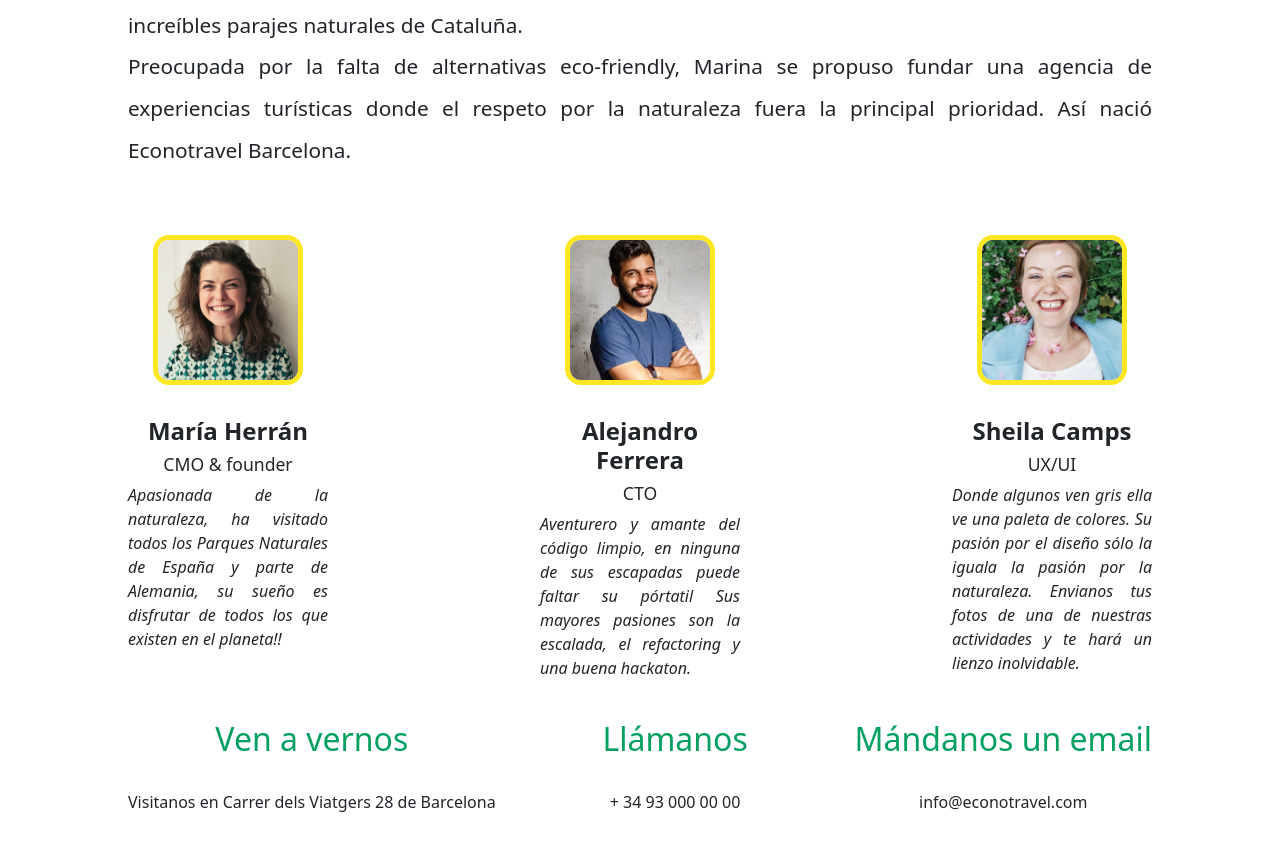
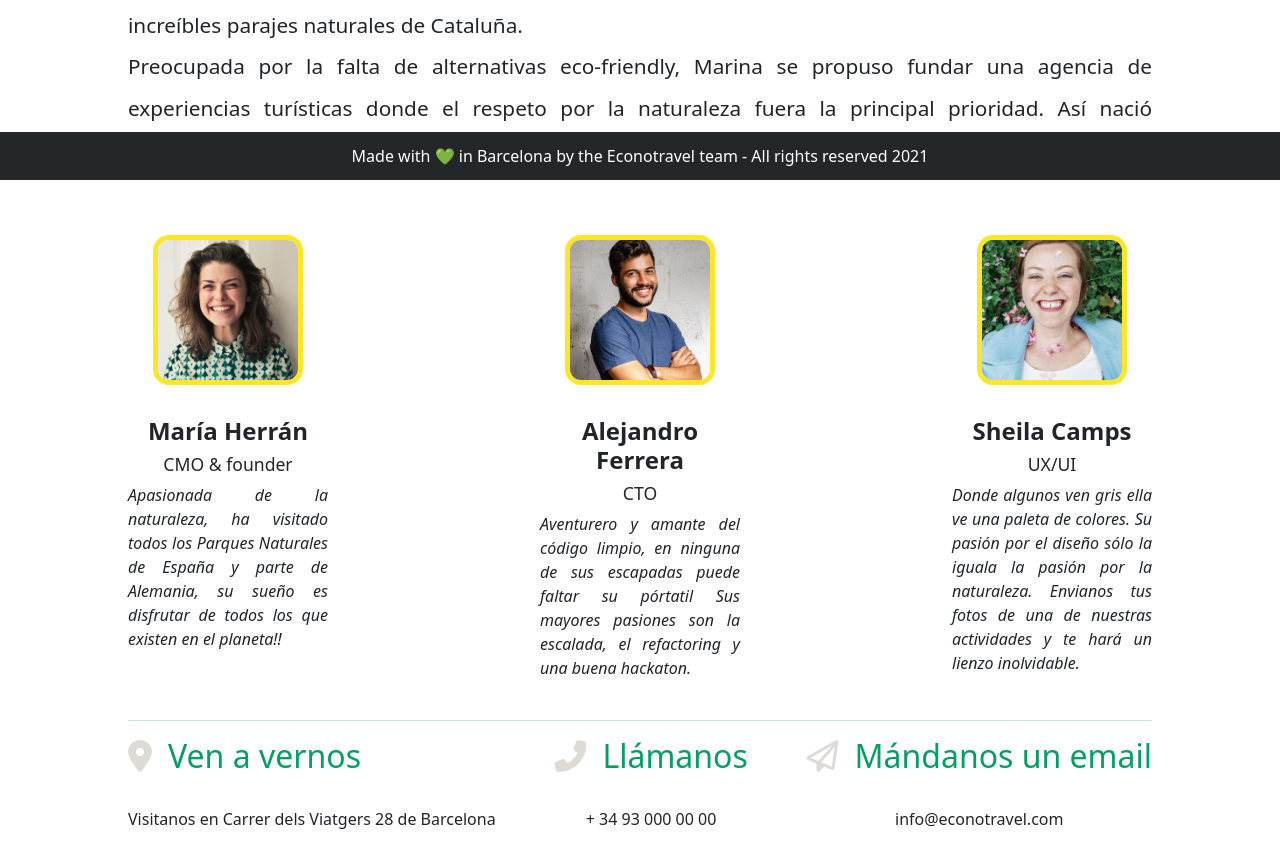
Before and after one commit to yassscoder/Econotravel-app-starter-6, a React app in the folder web-client/: page /quienessomos in a window 1280 px wide. Shown: the part 620-1488 px from the top of the page. Built offline with nearby package versions, Linux system fonts and the light colour scheme.

Commit message:
creacion footer y cambios en tarjetas

```diff
--- a/web-client/src/js/components/App.jsx
+++ b/web-client/src/js/components/App.jsx
@@ -7,11 +7,13 @@ import {QuienesSomos} from "./quienesSomos";
 import {Home} from "./home";
 
 import {QuienesSomos2} from "./QuienesSomos2";
+import {Footer} from "./Footer";
 
 export const App = () => {
 
      return <Router>
                     <NavigationBar/>
+
                          <Switch>
                              <Route exact path="/">
                                  <Home />
@@ -29,7 +31,7 @@ export const App = () => {
                                      <Reservas />
                                  </Route>
                          </Switch>
-
+                    <Footer/>
             </Router>
 
 }
--- a/web-client/src/js/components/Experiencias.jsx
+++ b/web-client/src/js/components/Experiencias.jsx
@@ -27,10 +27,17 @@ export const Experiencias = () => <section className={"containerPageExperiences"
         <div className="card-text">Disfruta de la impresionante Montaña de Montserrat donde encontraréis
             el Museo con las salas modernistas de Puig i Cadafalch, lugar que acoge colecciones de gran
             valor en el corazón de la emblemática montaña.</div>
+        <h6 className={"durationExperience"}><i className="fas fa-stopwatch"></i> 1 hora</h6>
         <div className="card-like-bar">
 
             <div className="like-text">
                 <Link className={"btn-reservas2"} to={"/reservas"} >Descubre +</Link>
+            </div>
+            <div className={"priceExperience"}>
+                <p>150€</p>
+            </div>
+            <div>
+                {/*<Link className={"btn-reservas3"} to={"/reservas"} >Reserva ya</Link>*/}
             </div>
         </div>
     </div>
@@ -49,6 +56,7 @@ export const Experiencias = () => <section className={"containerPageExperiences"
         <div className="card-text">Disfruta de un hermoso paseo en bicicleta por el increíble
             Parque Natural del Montseny. Una escapada veraniega perfecta para parejas, familias
             y amigos que nos permitirá conocer nuevos y sorprendentes lugares</div>
+        <h6 className={"durationExperience"}><i className="fas fa-stopwatch"></i> 1 hora</h6>
         <div className="card-like-bar">
 
             <div className="like-text">
@@ -71,6 +79,7 @@ export const Experiencias = () => <section className={"containerPageExperiences"
         <div className="card-text">Disfruta de un hermoso paseo acuático en barco de vela por
             la increíble costa de Barcelona. Una escapada veraniega apta incluso para los días
             más calurosos del año.</div>
+        <h6 className={"durationExperience"}><i className="fas fa-stopwatch"></i> 1 hora</h6>
         <div className="card-like-bar">
 
             <div className="like-text">
@@ -93,6 +102,7 @@ export const Experiencias = () => <section className={"containerPageExperiences"
         <div className="card-text">Desplazarse a pie es una de las mejores formas de descubrir
             las maravillas modernistas que se esconden en el barcelonés distrito del Eixample,
             ubicado en el centro de la ciudad. </div>
+        <h6 className={"durationExperience"}><i className="fas fa-stopwatch"></i> 1 hora</h6>
         <div className="card-like-bar">
 
             <div className="like-text">
@@ -115,6 +125,7 @@ export const Experiencias = () => <section className={"containerPageExperiences"
         <div className="card-text">Comparte con los más pequeños las maravillas de la naturaleza.
             En esta excursión breve de tres horas, podréis plantar vuestras propias hortalizas y
             verduras en el huerto de Can Gilabert, ubicado en el corazón del Montbaig.</div>
+        <h6 className={"durationExperience"}><i className="fas fa-stopwatch"></i> 1 hora</h6>
         <div className="card-like-bar">
 
             <div className="like-text">
@@ -138,6 +149,7 @@ export const Experiencias = () => <section className={"containerPageExperiences"
             la Cripta de Gaudí, declarada Patrimonio de la Humanidad por la UNESCO en 2005,
             la Colonia Güell y la exposición permanente,
             ubicada en la antigua cooperativa de la Colonia, inaugurada en el año 2008.</div>
+        <h6 className={"durationExperience"}><i className="fas fa-stopwatch"></i> 1 hora</h6>
         <div className="card-like-bar">
 
             <div className="like-text">
--- /dev/null
+++ b/web-client/src/js/components/Footer.jsx
@@ -0,0 +1,8 @@
+import * as React from "react";
+
+
+export const Footer = () =>(
+    <footer>
+        <p>Made with 💚 in Barcelona by the Econotravel team - All rights reserved 2021</p>
+    </footer>
+)
--- a/web-client/src/js/components/QuienesSomos2.jsx
+++ b/web-client/src/js/components/QuienesSomos2.jsx
@@ -35,7 +35,7 @@ export function QuienesSomos2() {
     return (
         <Fragment>
 
-                    <img className={"imgPrincipalAbout"} src={principalWho}/>
+                    <img className={"imgPrincipalAbout"} src={principalWho} alt={"ilustración pareja viajeros"}/>
             <div className={"wrapper"}>
             <section className={"aboutUs"}>
                 <h2>Nuestra historia</h2>
@@ -44,18 +44,30 @@ export function QuienesSomos2() {
                 Preocupada por la falta de alternativas eco-friendly, Marina se propuso fundar una agencia de experiencias turísticas donde el respeto por la naturaleza fuera la principal prioridad. Así nació Econotravel Barcelona.
             </section>
             <PeopleList people={people}/>
+                <div className={"lineaHr"}>
+                <hr/>
+                </div>
             <section className={"contactUs"}>
-                <div className={"where"}>
-                    <h2>Ven a vernos</h2>
+                <div className={"wrapperContact"}>
+                    <div className={"wrapperDataContact"}>
+                        <i className="fas fa-map-marker-alt"></i>
+                        <h2>Ven a vernos</h2>
+                    </div>
                     <p>Visitanos en Carrer dels Viatgers 28 de Barcelona</p>
                 </div>
-                <div className={"contactPhone"}>
-                    <h2>Llámanos</h2>
-                    <p>+ 34 93 000 00 00</p>
+                <div className={"wrapperContact"}>
+                    <div className={"wrapperDataContact"}>
+                        <i className="fas fa-phone-alt"></i>
+                        <h2>Llámanos</h2>
+                    </div>
+                    <a href={"tel:+34930000000"}>+ 34 93 000 00 00</a>
                 </div>
-                <div className={"contactMail"}>
-                    <h2>Mándanos un email</h2>
-                    <p>info@econotravel.com</p>
+                <div className={"wrapperContact"}>
+                    <div className={"wrapperDataContact"}>
+                        <i className="far fa-paper-plane"></i>
+                        <h2>Mándanos un email</h2>
+                    </div>
+                    <a href={"mailto:info@econotravel.com"}>info@econotravel.com</a>
                 </div>
             </section>
         </div>
--- a/web-client/src/scss/main.scss
+++ b/web-client/src/scss/main.scss
@@ -152,7 +152,9 @@ body{
   text-align: justify;
   line-height: 150%;
 }
-
+.lineaHr{
+  color: #03a062;
+}
 .contactUs{
   display: flex;
   justify-content: space-between;
@@ -165,8 +167,26 @@ body{
 .contactUs h2, .aboutUs h2 {
   color:#03A062;
 }
+.wrapperDataContact {
+  display: flex;
+  align-items: baseline;
+  gap: 1rem;
+}
+.wrapperContact a{
+  text-decoration: none;
+  color:inherit;
+}
+.wrapperContact a:hover{
+  color:#006c79;
+  font-weight: bold;
+  transform: scale(2);
+}
 
+.fa-paper-plane, .fa-phone-alt, .fa-map-marker-alt{
+  font-size: 2rem;
+  filter: invert(1);
 
+}
 
 /*experiencias cards*/
 .containerPageExperiences{
@@ -288,3 +308,40 @@ body{
   text-decoration: none;
   font-size: 1rem;
 }
+
+.priceExperience p{
+  color:red;
+  font-weight: bold;
+  font-size:1.2rem;
+}
+.btn-reservas3{
+  background-color: #03A062 ;
+  padding: 0.2rem;
+  color: white;
+  border-radius: 0.4rem;
+  text-decoration: none;
+  font-size: 1rem;
+}
+
+.durationExperience{
+  color:#cccccc;
+}
+
+
+
+/*Footer*/
+
+footer{
+  background-color: #23272a;
+  color: white;
+  height: 3rem;
+  display: flex;
+  justify-content: center;
+  align-items: center;
+  position:fixed;
+  bottom:0;
+  width: 100%;
+}
+footer p {
+  margin: auto;
+}
```
